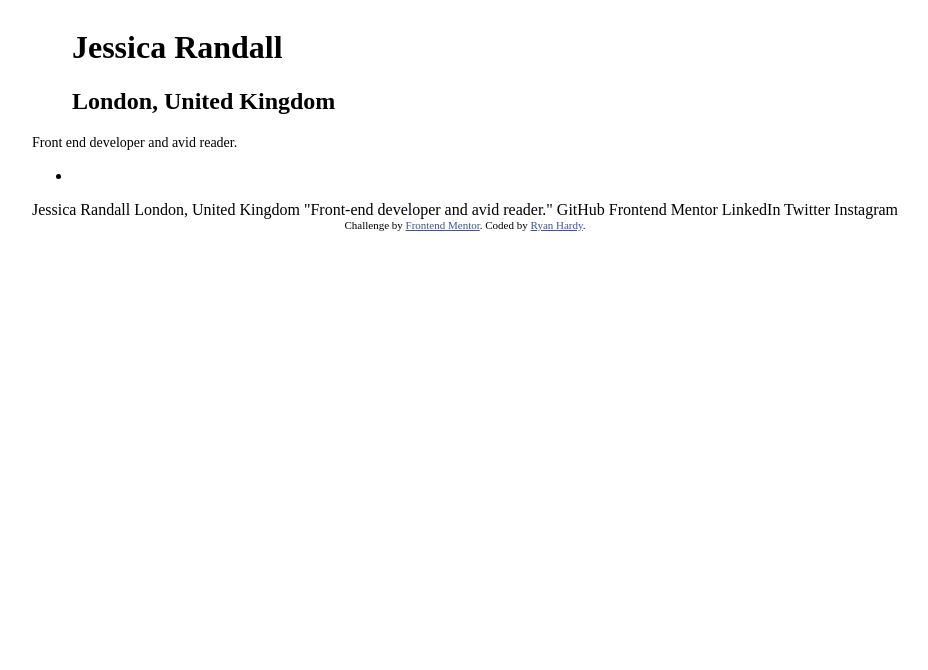
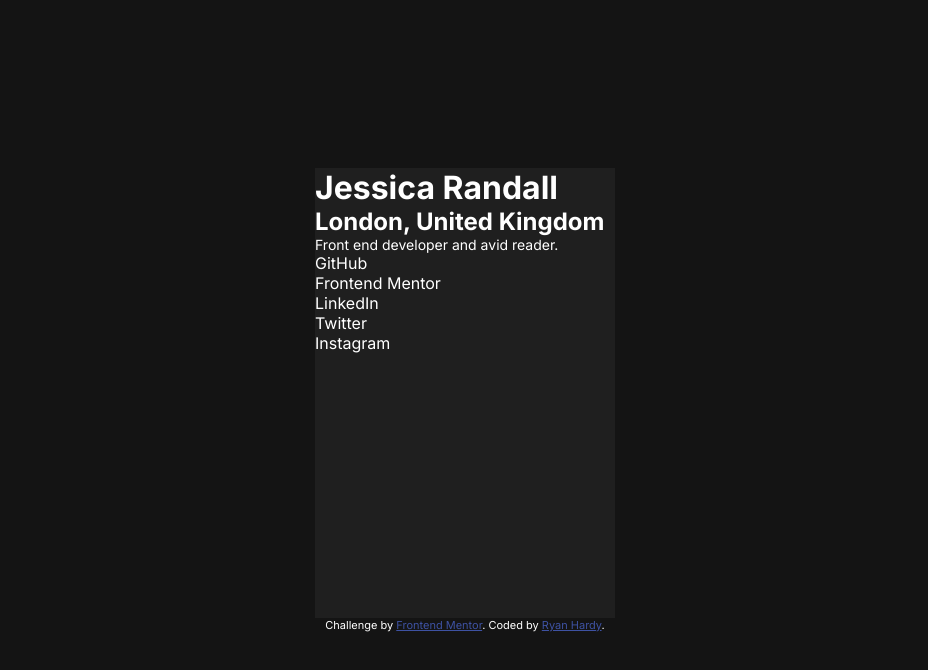
Before and after one commit to ryyHardy/frontend-mentor-social-links-profile, a plain HTML site: page index.html in a window 1280 px wide. Shown: the whole page, without its empty margins (175-1103 px from the left). Drawn offline with Linux system fonts and the light colour scheme.

Commit message:
Added some placeholder styles

```diff
--- a/index.html
+++ b/index.html
@@ -23,23 +23,23 @@
           <h2>London, United Kingdom</h2>
         </figcaption>
       </figure>
-
       <p class="quote">Front end developer and avid reader.</p>
 
       <ul class="profile-links">
-        <li></li>
-        <!-- Not sure about this area. -->
+        <li><a href="#"></a>GitHub</li>
+        <li>Frontend Mentor</li>
+        <li>LinkedIn</li>
+        <li>Twitter</li>
+        <li>Instagram</li>
       </ul>
     </main>
-
-    Jessica Randall London, United Kingdom "Front-end developer and avid
-    reader." GitHub Frontend Mentor LinkedIn Twitter Instagram
 
     <footer class="attribution">
       Challenge by
       <a href="https://www.frontendmentor.io?ref=challenge" target="_blank"
         >Frontend Mentor</a
-      >. Coded by <a href="https://github.com/ryyHardy">Ryan Hardy</a>.
+      >. Coded by
+      <a href="https://github.com/ryyHardy" target="_blank">Ryan Hardy</a>.
     </footer>
   </body>
 </html>
--- a/style.css
+++ b/style.css
@@ -12,16 +12,37 @@
   --weight-high: 700;
 }
 
+* {
+  font-family: "Inter", sans-serif;
+  margin: 0;
+  padding: 0;
+  box-sizing: border-box;
+}
+
 p {
   font-size: 14px;
 }
 
 body {
+  background-color: var(--off-black);
+  height: 100vh;
   display: grid;
   place-content: center;
 }
 
+.profile-card {
+  background-color: var(--dark-gray);
+  color: var(--white);
+  width: 300px;
+  height: 450px;
+}
+
+.profile-links {
+  list-style-type: none;
+}
+
 .attribution {
+  color: var(--white);
   font-size: 11px;
   text-align: center;
 }
```
